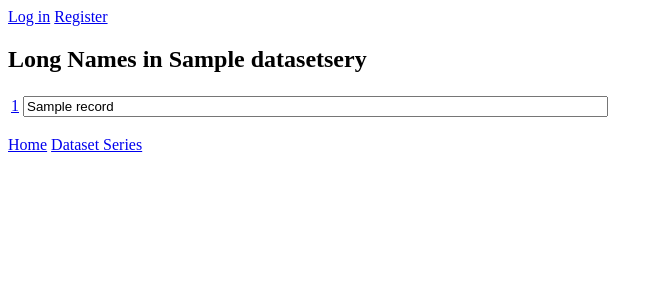
After one commit to TimSC/auxgis2, a Django app: page /dataset_series/1/long_names in a window 1280 px wide. The commit adds this page. Shown: the top 300 px of the page, without its empty margins (0-663 px from the left). Run offline with Django 3.2, Linux system fonts and the light colour scheme; tables that the repository leaves empty hold one stand-in row (values such as "Sample post").

Commit message:
Long name page

```diff
--- a/records/templates/records/dataset_series.html
+++ b/records/templates/records/dataset_series.html
@@ -17,4 +17,4 @@
 {% endfor %}
 </table>
 
-<a href="/">Home</a>
+<a href="/">Home</a> <a href="/dataset_series/{{datasetSeries.id}}/long_names">Long names</a>
--- /dev/null
+++ b/records/templates/records/dataset_series_long_names.html
@@ -0,0 +1,13 @@
+{% include "registration/account.html" %}
+
+<h2>Long Names in {{datasetSeries.name}}</h2>
+
+<form method="POST">
+<table>
+{% for rec in records%}
+<tr><td><a href="/record/{{rec.id}}">{{rec.id}}</a></td><td><input type="text" value="{{rec.currentName}}" size="70"/></td></tr>
+{% endfor %}
+</table>
+</form>
+
+<a href="/">Home</a> <a href="/dataset_series/{{datasetSeries.id}}/">Dataset Series</a>
--- a/records/urls.py
+++ b/records/urls.py
@@ -18,5 +18,6 @@ urlpatterns = [
 	url(r'^dataset_series/(?P<dataset_series_id>[0-9]+)/$', views.dataset_series, name='dataset_series'),
 	url(r'^recent_changes/$', views.recent_changes, name='recent_changes'),
 	url(r'^dataset_series/$', views.dataset_series_list, name='dataset_series_list'),
+	url(r'^dataset_series/(?P<dataset_series_id>[0-9]+)/long_names$', views.dataset_series_long_names, name='dataset_series_long_names'),
 	url(r'^$', views.index, name='index'),
 ]
--- a/records/views.py
+++ b/records/views.py
@@ -9,6 +9,7 @@ from django.contrib.auth.models import User
 from django.db import IntegrityError
 from django.core.validators import validate_email
 from django.core.exceptions import ValidationError
+from django.db.models.functions import Length
 from .models import *
 import json
 import re
@@ -256,3 +257,11 @@ def dataset_series_list(request):
 
 	template = loader.get_template('records/dataset_series_list.html')
 	return HttpResponse(template.render({"dataset_series": ds}, request))
+
+def dataset_series_long_names(request, dataset_series_id):
+	ds = get_object_or_404(DatasetSeries, id=dataset_series_id)
+
+	recs = Record.objects.all().order_by(Length("currentName").desc())[:100]
+
+	template = loader.get_template('records/dataset_series_long_names.html')
+	return HttpResponse(template.render({"datasetSeries": ds, "records": recs}, request))
```
